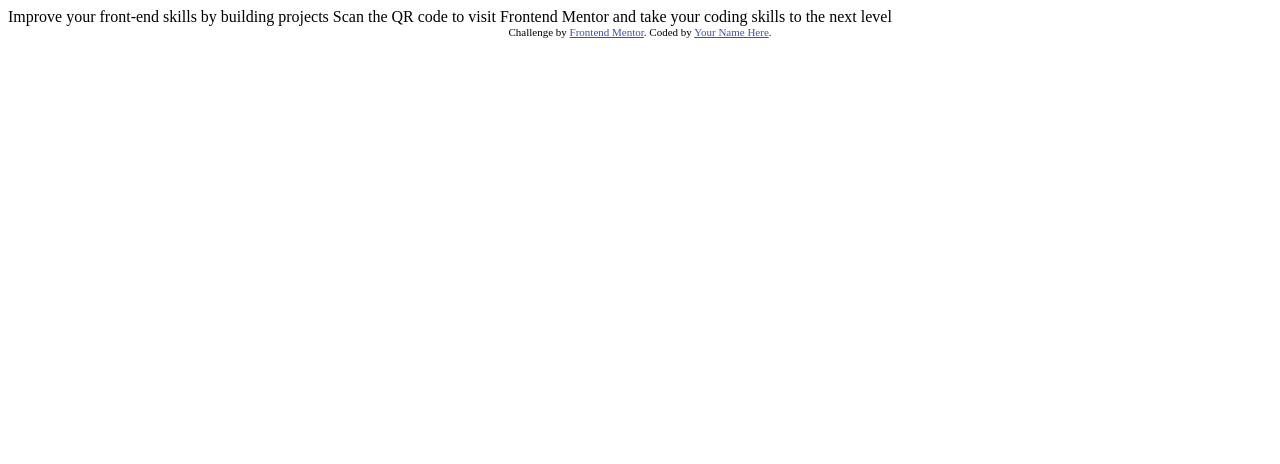
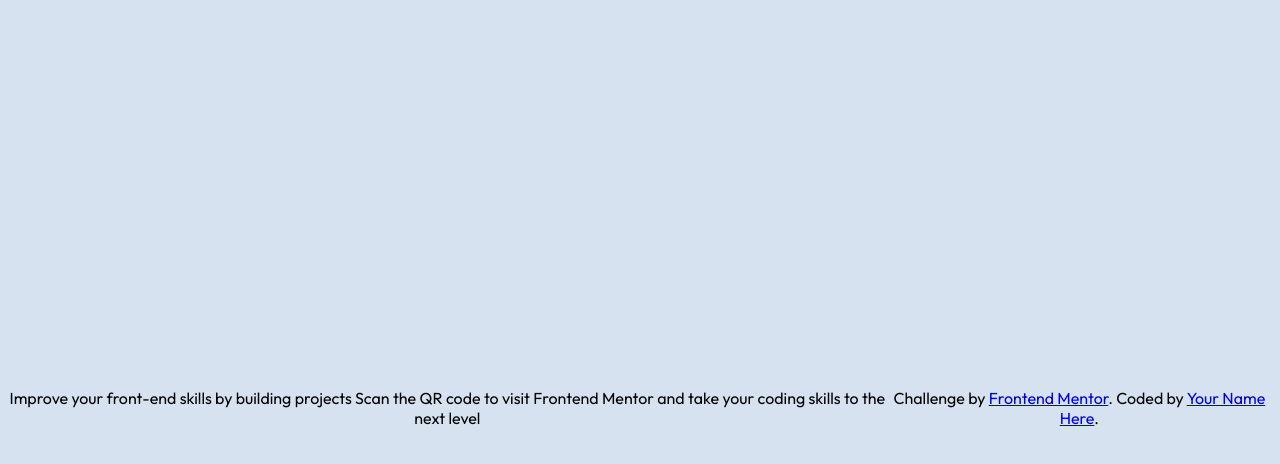
Before and after one commit to mortalcode/QR-code-project, a plain HTML site: page index.html in a window 1280 px wide. Drawn offline with Linux system fonts and the light colour scheme.

Commit message:
Update index.html

```diff
--- a/index.html
+++ b/index.html
@@ -4,15 +4,10 @@
   <meta charset="UTF-8">
   <meta name="viewport" content="width=device-width, initial-scale=1.0"> <!-- displays site properly based on user's device -->
 
-  <link rel="icon" type="image/png" sizes="32x32" href="./images/favicon-32x32.png">
+  <link rel="shortcut icon" href="/images/favicon-32x32.png" type="image/x-icon">
+    <link rel="stylesheet" href="style.css">
 
   <title>Frontend Mentor | QR code component</title>
-
-  <!-- Feel free to remove these styles or customise in your own stylesheet 👍 -->
-  <style>
-    .attribution { font-size: 11px; text-align: center; }
-    .attribution a { color: hsl(228, 45%, 44%); }
-  </style>
 </head>
 <body>
 
```
